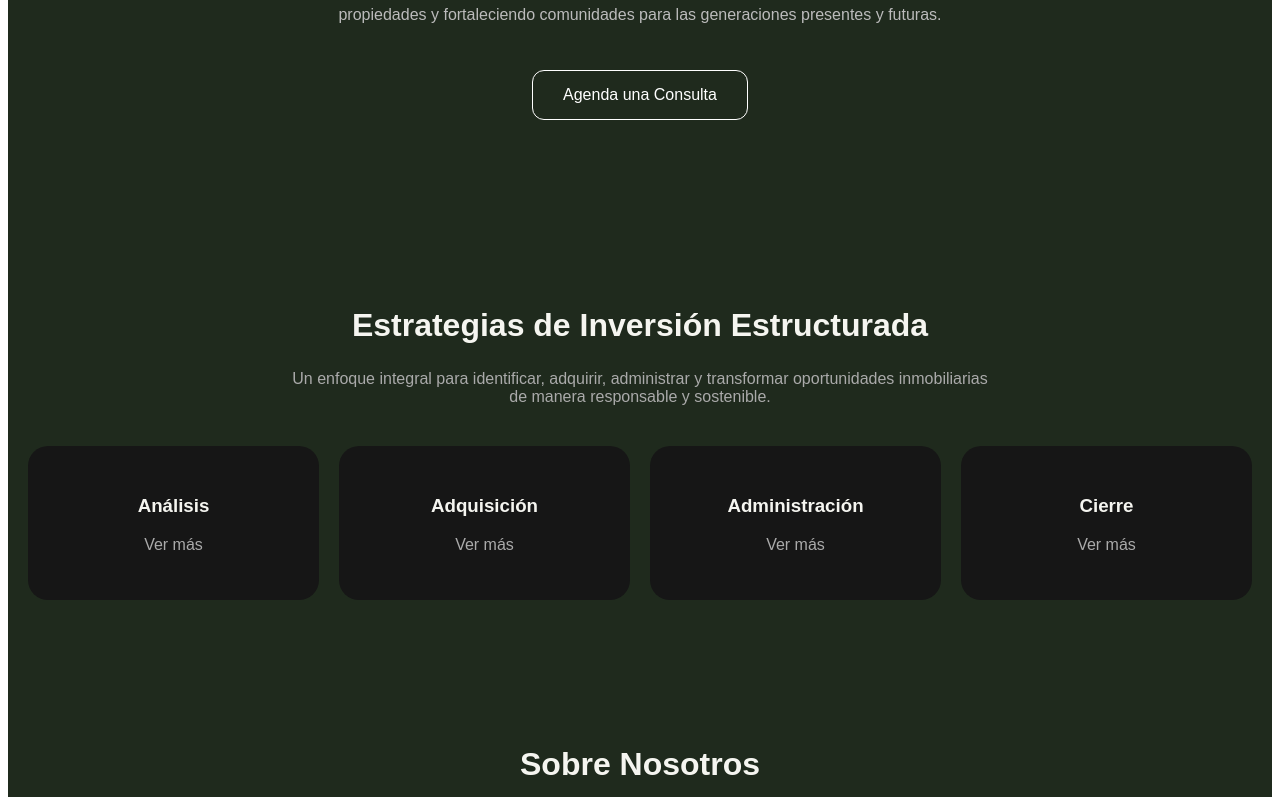
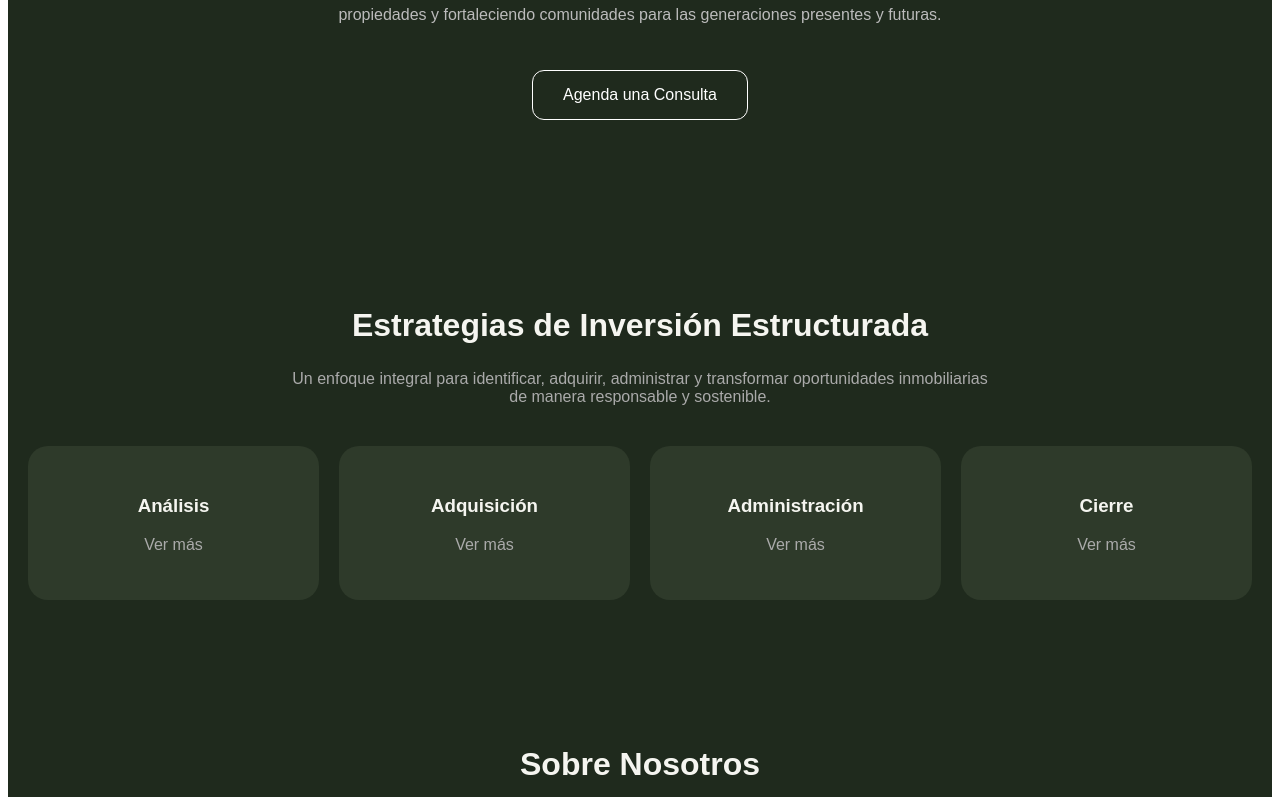
Before and after one commit to rybidgreen-gif/reymarques-web, a Next.js app: page / in a window 1280 px wide. Shown: the part 451-1248 px from the top of the page. Built offline with nearby package versions, Linux system fonts and the light colour scheme.

Commit message:
Update index.js
color

```diff
--- a/pages/index.js
+++ b/pages/index.js
@@ -146,7 +146,7 @@ export default function Home() {
         >
           <div
             style={{
-              background: "#161616",
+              background: "#2E3A2A",
               padding: "30px",
               borderRadius: "20px"
             }}
@@ -159,7 +159,7 @@ export default function Home() {
 
           <div
             style={{
-              background: "#161616",
+              background: "#2E3A2A",
               padding: "30px",
               borderRadius: "20px"
             }}
@@ -172,7 +172,7 @@ export default function Home() {
 
           <div
             style={{
-              background: "#161616",
+              background: "#2E3A2A",
               padding: "30px",
               borderRadius: "20px"
             }}
@@ -185,7 +185,7 @@ export default function Home() {
 
           <div
             style={{
-              background: "#161616",
+              background: "#2E3A2A",
               padding: "30px",
               borderRadius: "20px"
             }}
```
